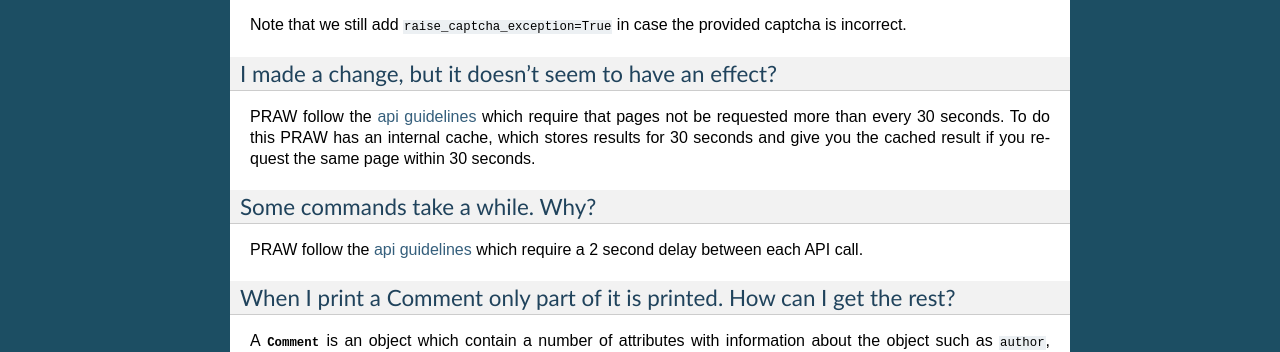
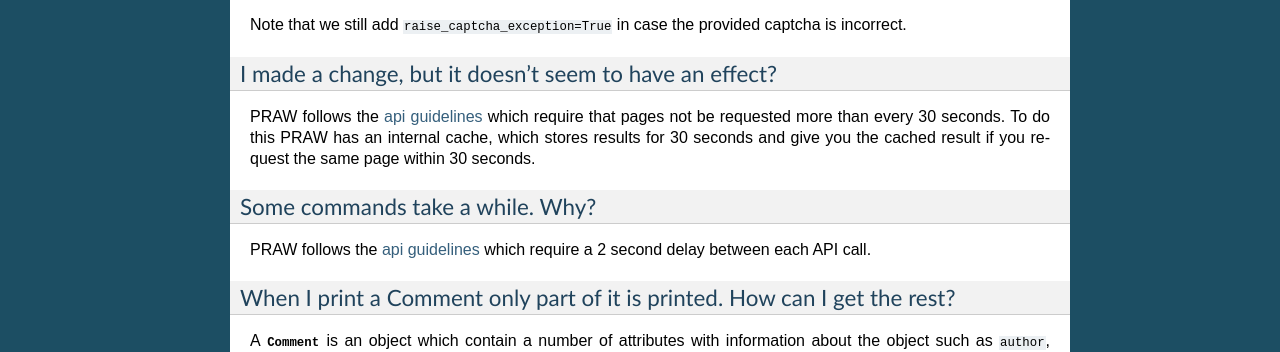
Before and after one commit to praw-dev/praw, a Sphinx documentation site: the page built from docs/pages/faq.rst, in a window 1280 px wide. Shown: the part 897-1249 px from the top of the page. Built offline with Sphinx 7.4.7, drawn with Linux system fonts in a browser that asks for light colours.

Commit message:
Noun-verb agreement in FAQ.

```diff
--- a/docs/pages/faq.rst
+++ b/docs/pages/faq.rst
@@ -62,7 +62,7 @@ captcha is incorrect.
 I made a change, but it doesn't seem to have an effect?
 ^^^^^^^^^^^^^^^^^^^^^^^^^^^^^^^^^^^^^^^^^^^^^^^^^^^^^^^
 
-PRAW follow the `api guidelines <https://github.com/reddit/reddit/wiki/API>`_
+PRAW follows the `api guidelines <https://github.com/reddit/reddit/wiki/API>`_
 which require that pages not be requested more than every 30 seconds. To do
 this PRAW has an internal cache, which stores results for 30 seconds and give
 you the cached result if you request the same page within 30 seconds.
@@ -70,7 +70,7 @@ you the cached result if you request the same page within 30 seconds.
 Some commands take a while. Why?
 ^^^^^^^^^^^^^^^^^^^^^^^^^^^^^^^^
 
-PRAW follow the `api guidelines <https://github.com/reddit/reddit/wiki/API>`_
+PRAW follows the `api guidelines <https://github.com/reddit/reddit/wiki/API>`_
 which require a 2 second delay between each API call.
 
 When I print a Comment only part of it is printed. How can I get the rest?
```
